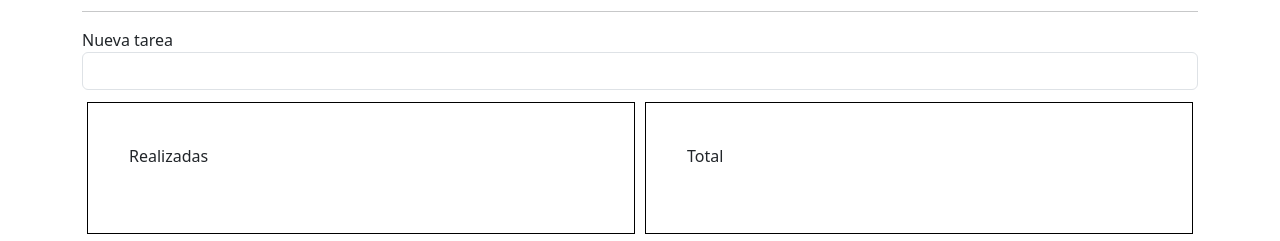
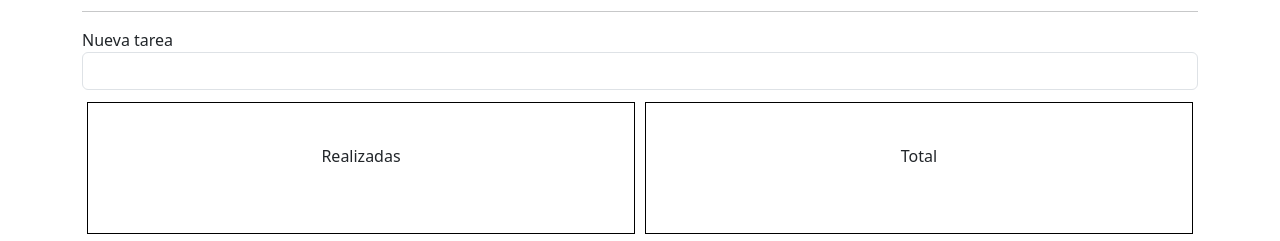
Before and after one commit to lorenzoch2/todo_list, a plain HTML site: page index.html in a window 1280 px wide. Shown: the part 65-306 px from the top of the page. Drawn offline with nearby package versions, Linux system fonts and the light colour scheme.

Commit message:
text center commit

```diff
--- a/assets/css/style.css
+++ b/assets/css/style.css
@@ -3,7 +3,7 @@ body{
     padding: 0px;
 }
 
-.text-center{
+.container h1{
     margin-top: 12px;
 }
 
--- a/index.html
+++ b/index.html
@@ -20,11 +20,11 @@
         </div>
         <div>
             <div class="grid">
-                <div>
+                <div class="text-center">
                     <label>Realizadas</label><br>
                     <span id="taskReady">&nbsp;</span>
                 </div>
-                <div>
+                <div class="text-center">
                     <label>Total</label><br>
                     <span id="totalTasks">&nbsp;</span>
                 </div>
```
